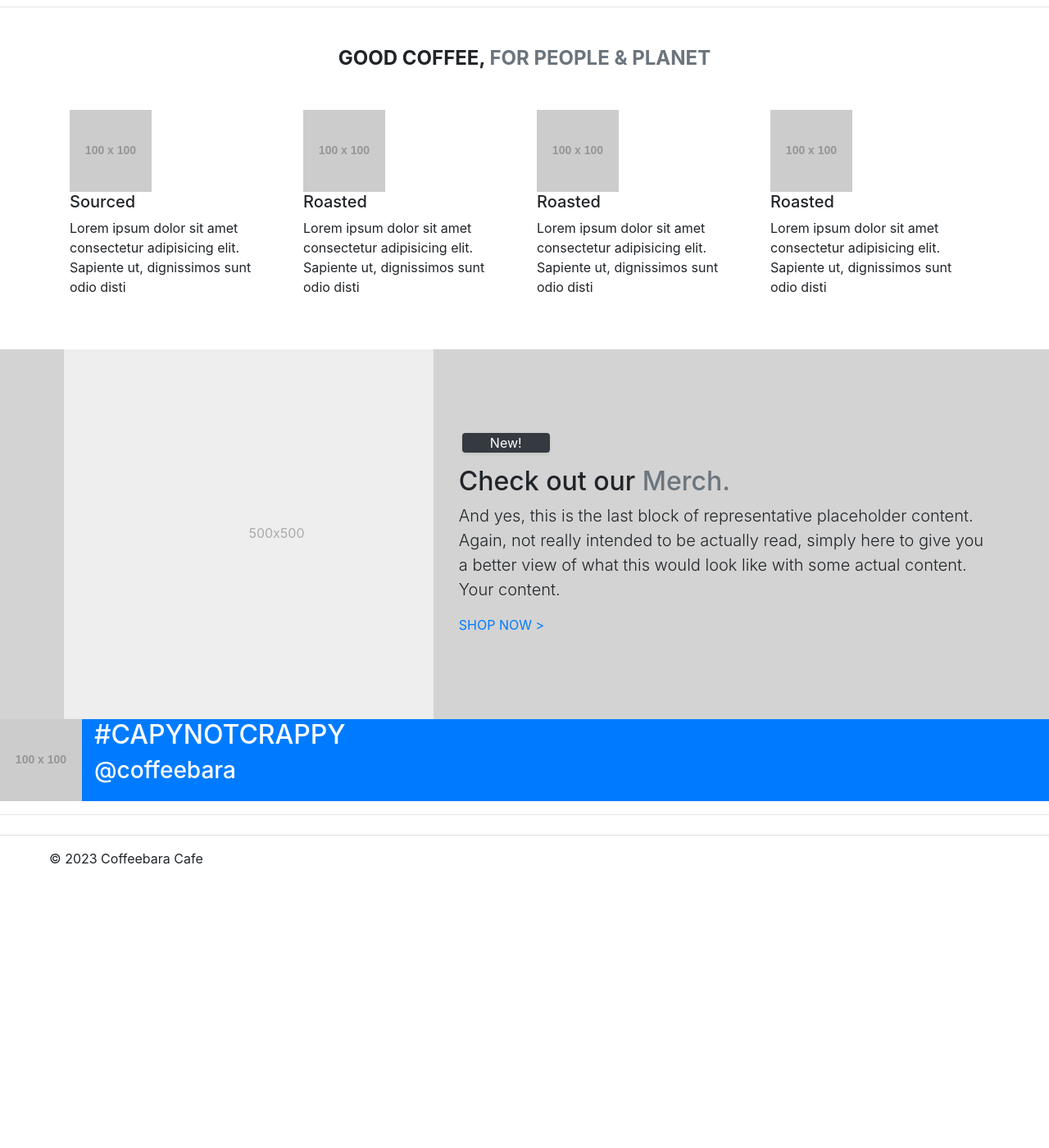
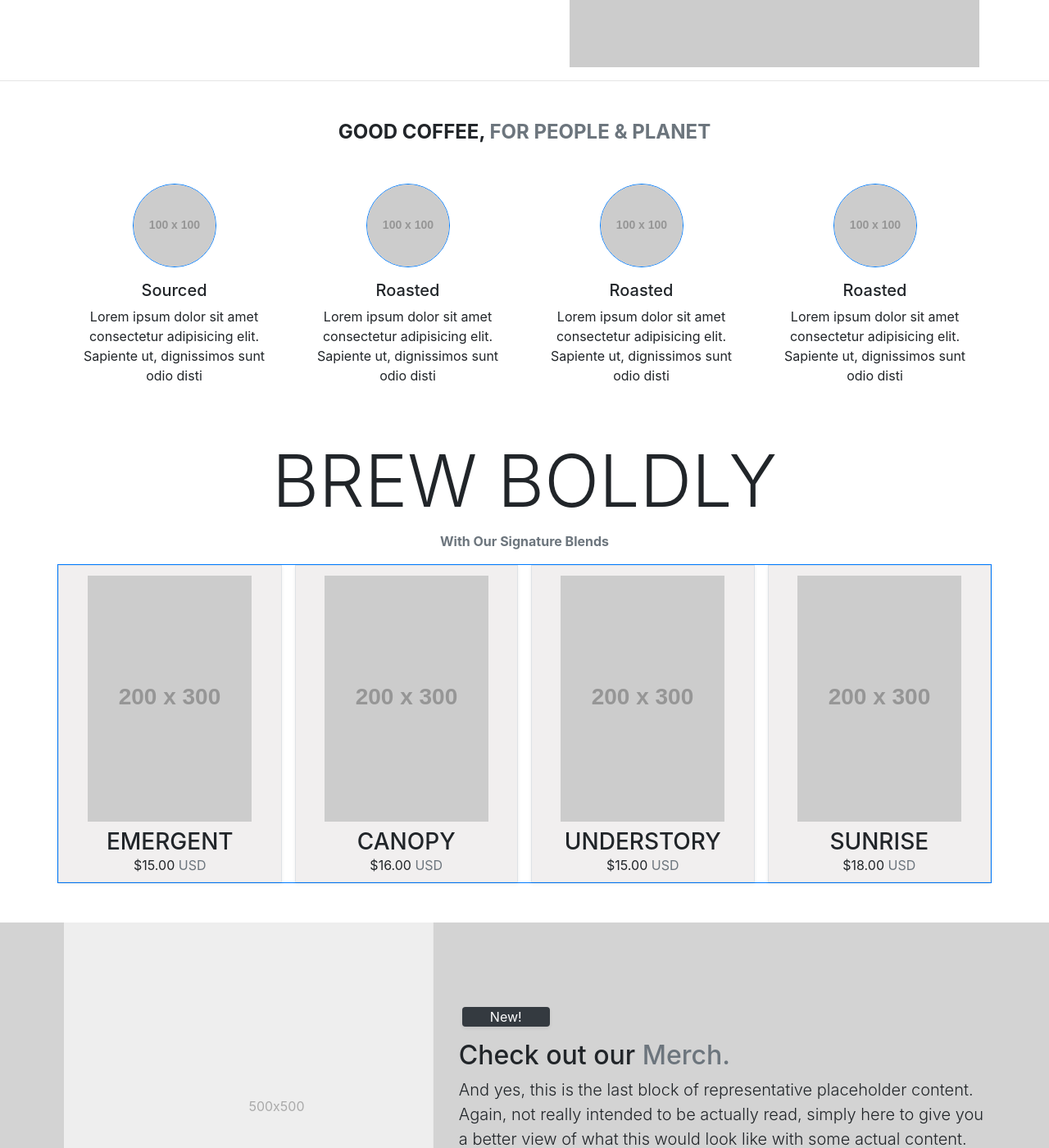
Before and after one commit to hunterm0627/coffeebara-cafe, a website: page index.html in a window 1280 px wide. Shown: the part 1400-2800 px from the top of the page at 82% size. Before the commit the page ends 2526 px from the top, so only its background shows below. Drawn offline with nearby package versions, Linux system fonts and the light colour scheme; placeholder pictures from the web are drawn by us.

Commit message:
added the coffee bag section and edited the section above it.

```diff
--- a/css/styles.css
+++ b/css/styles.css
@@ -15,3 +15,15 @@
 .merch-bg {
     background-color: lightgray;
 }
+
+.vLightBg {
+    background-color: rgb(241, 239, 239);
+}
+
+.coffeeBagThumbnail {
+    padding:.25rem;
+    /* background-color:#fff;
+    border:1px solid #dee2e6;
+    border-radius:.25rem; */
+    max-width:100%;
+    height:auto}
--- a/index.html
+++ b/index.html
@@ -21,6 +21,8 @@
     <!-- Custom CSS-->
 
     <link rel="stylesheet" href="css/styles.css" />
+
+    <script src="https://kit.fontawesome.com/61edd0e561.js" crossorigin="anonymous"></script>
 
     <title>CoffeeBara Café</title>
 
@@ -73,30 +75,28 @@
 
     <!-- Jumbotron -->
 
-    <div class="jumbotron jumbotron-fluid mb-0 bg-primary ">
-        <div class="container ">
-            <div class="row">
-                <div class="col-8 text-white">
+    <div class="jumbotron-fluid mb-0 py-5 bg-primary ">
+        <div class="container">
+            <div class="row my-5">
+                <div class="col col-md-8 text-white">
                     <h1 class="display-1 font-weight-bold text-uppercase">Life is Better <br />With Coffee</h1>
                     <p class="lead">Lorem ipsum dolor sit amet consectetur adipisicing elit. Officiis ut dolores sequi, quia quos ratione voluptatem laborum repellat odit nemo.</p>
+                    <button type="button" href="#" class="btn btn-danger btn-lg px-5 py-3 mt-3">
+                        Learn More!
+                    </button>
                 </div>
-            </div>
-            <div>
-                <button type="button" href="#" class="btn btn-dark btn-lg px-5 py-3 mt-3">
-                    Learn More!
-                </button>
             </div>
         </div>
     </div>
 
 <!-- Section 1 -->
+
 <div class="container">
     <div class="row">
         <div class="col">
-            <ul class="list-unstyled">
-                <li class="media">
-                    <img src="http://via.placeholder.com/640x360" class="mr-3" alt="...">
-                    <div class="media-body col-6">
+                <li class="media"">
+                    <img class="" src="http://via.placeholder.com/500x400" class="mr-3" alt="...">
+                    <div class="media-body align-self-center col-6">
                         <h5 class="mt-0 mb-1">List-based media object</h5>
                         <p>All my girls vintage Chanel baby. So you can have your cake. Tonight, tonight, tonight, I'm walking on
                             air. Slowly swallowing down my fear, yeah yeah. Growing fast into a bolt of lightning. So hot and heavy,
@@ -105,15 +105,14 @@
                     </div>
                 </li>
                 <li class="media ">
-                    <img src="http://via.placeholder.com/640x360" class="order-last ml-3" alt="..." >
-                    <div class="media-body">
+                    <img src="http://via.placeholder.com/500x400" class="order-last ml-3" alt="..." >
+                    <div class="media-body align-self-center">
                         <h5 class="mt-0 mb-1">List-based media object</h5>
                         <p>Maybe a reason why all the doors are closed. Cause once you're mine, once you’re mine. Be your teenage
                             dream tonight. Heavy is the head that wears the crown. It's not even a holiday, nothing to celebrate. A
                             perfect storm, perfect storm.</p>
                     </div>
                 </li>
-            </ul>
         </div>
     </div>
 </div>
@@ -122,28 +121,65 @@
 
 <h4 class="text-center text-uppercase font-weight-bold my-5 ">Good Coffee, <span class="text-muted">For People & Planet</span></h4>
     <div class="container my-5">
-        <div class="row">
+        <div class="row text-center"> <!-- 12 grids to use -->
             <div class="col col-sm-3">
-                <img src="http://via.placeholder.com/100x100" href="#" alt="image 1"/>
+                <img class="mb-3 border border-primary rounded-circle" src="http://via.placeholder.com/100x100" href="#" alt="image 1"/>
                     <h5>Sourced</h5>
                     <p>Lorem ipsum dolor sit amet consectetur adipisicing elit. Sapiente ut, dignissimos sunt odio disti</p>
             </div>
             <div class="col col-sm-3">
-                <img src="http://via.placeholder.com/100x100" href="#" alt="image 2"/>
+                <img class="mb-3 border border-primary rounded-circle" src="http://via.placeholder.com/100x100" href="#" alt="image 2"/>
                     <h5>Roasted</h5>
                     <p>Lorem ipsum dolor sit amet consectetur adipisicing elit. Sapiente ut, dignissimos sunt odio disti</p>
             </div>
             <div class="col col-sm-3">
-                <img src="http://via.placeholder.com/100x100" href="#" alt="image 2"/>
+                <img class="mb-3 border border-primary rounded-circle" src="http://via.placeholder.com/100x100" href="#" alt="image 3"/>
                     <h5>Roasted</h5>
                     <p>Lorem ipsum dolor sit amet consectetur adipisicing elit. Sapiente ut, dignissimos sunt odio disti</p>
             </div>
             <div class="col col-sm-3">
-                <img src="http://via.placeholder.com/100x100" href="#" alt="image 2"/>
+                <img class="mb-3 border border-primary rounded-circle" src="http://via.placeholder.com/100x100" href="#" alt="image 4"/>
                     <h5>Roasted</h5>
                     <p>Lorem ipsum dolor sit amet consectetur adipisicing elit. Sapiente ut, dignissimos sunt odio disti</p>
             </div>
         </div>
+    </div>
+
+    <!-- Coffee Bags -->
+
+    <div class="container"> <!-- Title -->
+        <div class="row">
+            <div class="col text-center font-weight-bold">
+                <h2 class="display-2 text-uppercase">Brew Boldly</h2>
+                <p class="text-muted">With Our Signature Blends</p>
+            </div>
+        </div>
+
+        <!-- Products -->
+
+        <div class="row border mb-5 border-primary">
+            <div class="col mr-2 py-2 text-center vLightBg border shadow-sm">
+                <img class="coffeeBagThumbnail" src="http://via.placeholder.com/200x300" alt="Emergent Coffee Bag" />
+                <h3 class="text-uppercase mt-1 mb-0">Emergent</h3>
+                <p class="mb-0">$15.00 <span class="text-muted">USD</span></p>
+            </div>
+            <div class="col mx-2 py-2 text-center vLightBg border shadow-sm">
+                <img class="coffeeBagThumbnail" src="http://via.placeholder.com/200x300" alt="Emergent Coffee Bag" />
+                <h3 class="text-uppercase mt-1 mb-0">Canopy</h3>
+                <p class="mb-0">$16.00 <span class="text-muted">USD</span></p>
+            </div>
+            <div class="col mx-2 py-2 text-center vLightBg border shadow-sm">
+                <img class="coffeeBagThumbnail" src="http://via.placeholder.com/200x300" alt="Emergent Coffee Bag" />
+                <h3 class="text-uppercase mt-1 mb-0">Understory</h3>
+                <p class="mb-0">$15.00 <span class="text-muted">USD</span></p>
+            </div>
+            <div class="col ml-2 py-2 text-center vLightBg border shadow-sm">
+                <img class="coffeeBagThumbnail" src="http://via.placeholder.com/200x300" alt="Emergent Coffee Bag" />
+                <h3 class="text-uppercase mt-1 mb-0">Sunrise</h3>
+                <p class="mb-0">$18.00 <span class="text-muted">USD</span></p>
+            </div>
+        </div>
+
     </div>
 
     <!-- <div class="row featurette mx-5">
@@ -160,6 +196,7 @@
         </div>
     </div> -->
 
+    <!-- Merch CTA  -->
 
     <div class="container-fluid merch-bg">
         <div class="row mx-5">
@@ -200,6 +237,7 @@
                     </svg>
                 </a>
                 <span class="mb-3 mb-md-0 text-body-secondary">© 2023 Coffeebara Cafe</span>
+                <div class="fa-brands fa-github-square"></div>
             </div>
 
             <ul class="nav col-md-4 justify-content-end list-unstyled d-flex">
```
Also changed, not shown: about.html (added), giftcards.html (added), menu.html (added), rewards.html (added).
